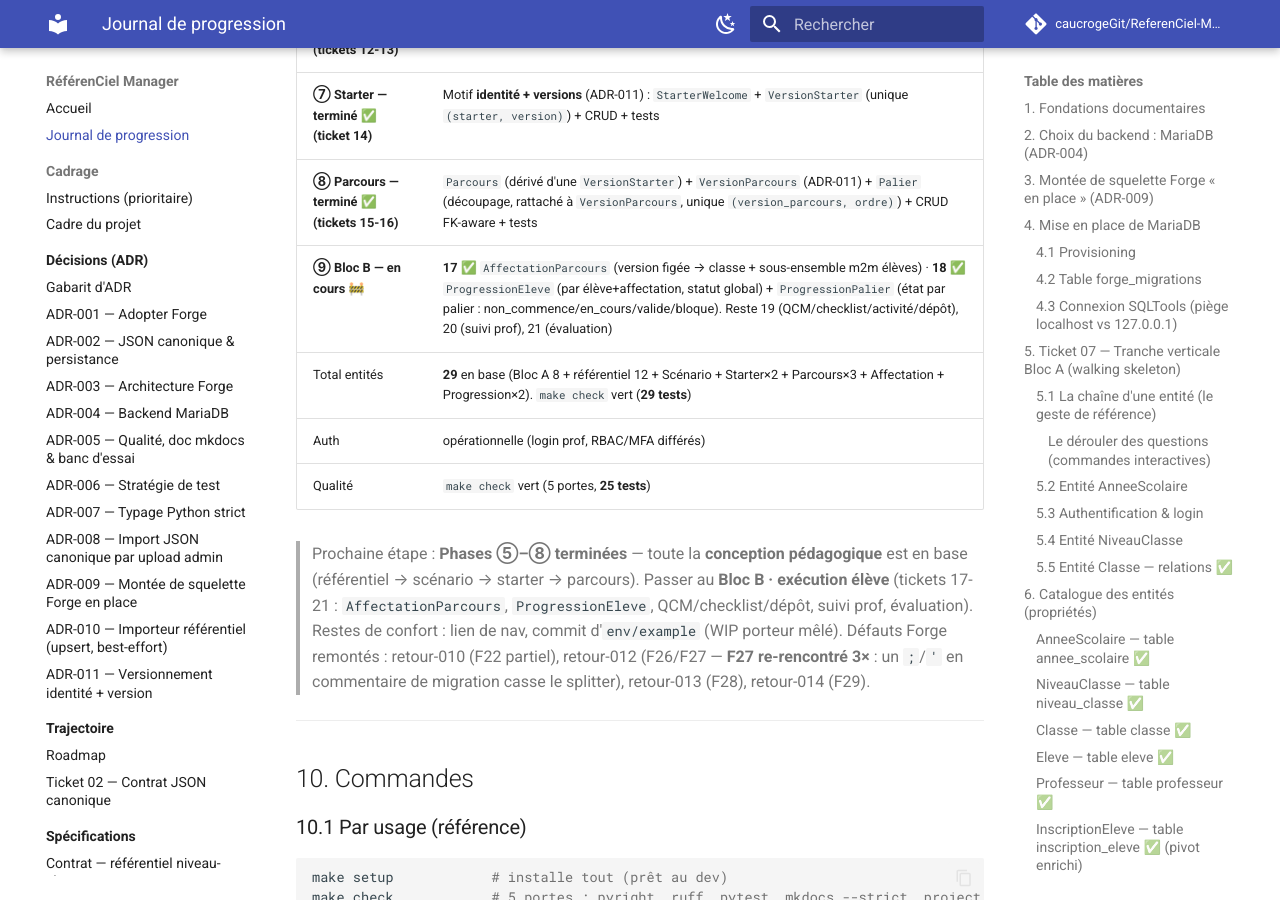
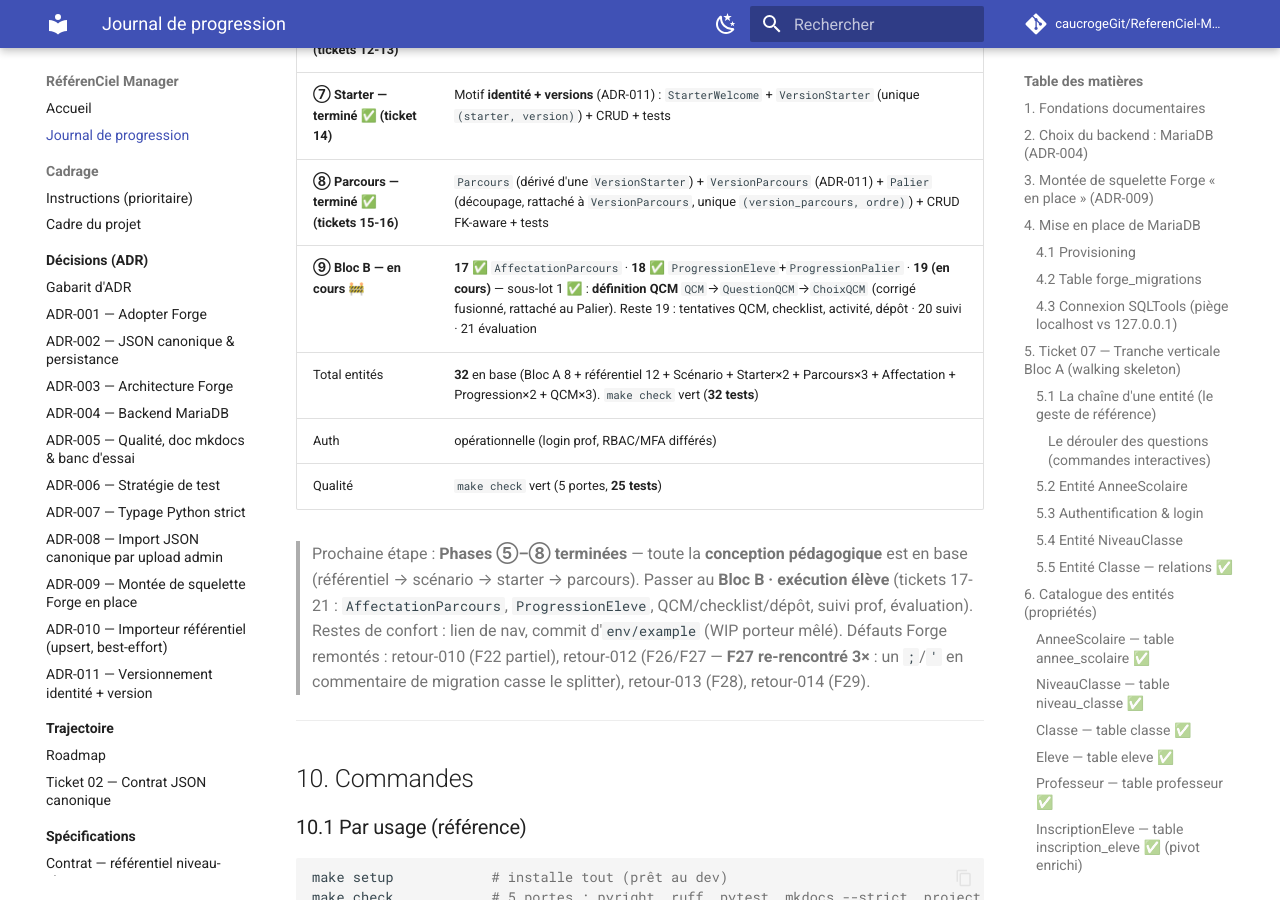
Before and after one commit to caucrogeGit/ReferenCiel-Manager, an MkDocs documentation site: the page built from docs/journal-de-progression.md, in a window 1280 px wide and 900 px high, scrolled down 13989 px. Built offline with MkDocs 1.6.1 and Material for MkDocs 9.7.7, drawn with Linux system fonts in a browser that asks for light colours; comment, search, counter and statistics services are not loaded.

Commit message:
docs(journal): ticket 19 sous-lot 1 — définition QCM (§9)
Co-Authored-By: Claude Opus 4.8 (1M context) <noreply@anthropic.com>

```diff
--- a/docs/journal-de-progression.md
+++ b/docs/journal-de-progression.md
@@ -521,8 +521,8 @@ Trace des arbitrages structurants (le *pourquoi*) :
 | **⑥ Scénario — terminé ✅ (tickets 12-13)** | Dictionnaire + entité `Scenario` + 2 FK + 2 m2m (compétences, critères) + **CRUD prof m2m-aware** + tests |
 | **⑦ Starter — terminé ✅ (ticket 14)** | Motif **identité + versions** (ADR-011) : `StarterWelcome` + `VersionStarter` (unique `(starter, version)`) + CRUD + tests |
 | **⑧ Parcours — terminé ✅ (tickets 15-16)** | `Parcours` (dérivé d'une `VersionStarter`) + `VersionParcours` (ADR-011) + `Palier` (découpage, rattaché à `VersionParcours`, unique `(version_parcours, ordre)`) + CRUD FK-aware + tests |
-| **⑨ Bloc B — en cours 🚧** | **17 ✅** `AffectationParcours` (version figée → classe + sous-ensemble m2m élèves) · **18 ✅** `ProgressionEleve` (par élève+affectation, statut global) + `ProgressionPalier` (état par palier : non_commence/en_cours/valide/bloque). Reste 19 (QCM/checklist/activité/dépôt), 20 (suivi prof), 21 (évaluation) |
-| Total entités | **29** en base (Bloc A 8 + référentiel 12 + Scénario + Starter×2 + Parcours×3 + Affectation + Progression×2). `make check` vert (**29 tests**) |
+| **⑨ Bloc B — en cours 🚧** | **17 ✅** `AffectationParcours` · **18 ✅** `ProgressionEleve`+`ProgressionPalier` · **19 (en cours)** — sous-lot 1 ✅ : **définition QCM** `QCM`→`QuestionQCM`→`ChoixQCM` (corrigé fusionné, rattaché au Palier). Reste 19 : tentatives QCM, checklist, activité, dépôt · 20 suivi · 21 évaluation |
+| Total entités | **32** en base (Bloc A 8 + référentiel 12 + Scénario + Starter×2 + Parcours×3 + Affectation + Progression×2 + QCM×3). `make check` vert (**32 tests**) |
 | Auth | opérationnelle (login prof, RBAC/MFA différés) |
 | Qualité | `make check` vert (5 portes, **25 tests**) |
 
```
